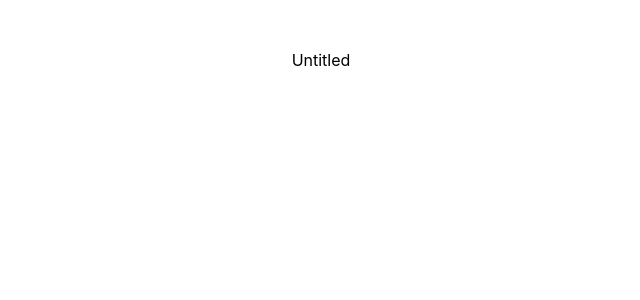
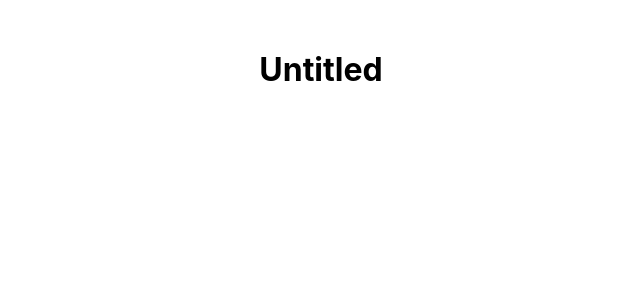
Before and after one commit to chriswolfdesign/hustle-front-web, a React (Create React App) app: page / in a window 1280 px wide. Shown: the top 300 px of the page, without its empty margins (319-959 px from the left). Built offline with nearby package versions, Linux system fonts and the light colour scheme.

Commit message:
Added style to ScoreHeader

```diff
--- /dev/null
+++ b/src/components/score_header/ScoreHeader.css
@@ -0,0 +1,4 @@
+.ScoreHeader {
+  font-size: 32px;
+  font-weight: bold;
+}
--- a/src/components/score_header/ScoreHeader.tsx
+++ b/src/components/score_header/ScoreHeader.tsx
@@ -1,7 +1,8 @@
 import React, { ReactElement } from "react";
+import "./ScoreHeader.css";
 
 function ScoreHeader(): ReactElement {
-    return <div>Untitled</div>;
+    return <div className="ScoreHeader">Untitled</div>;
 }
 
 export default ScoreHeader;
```
